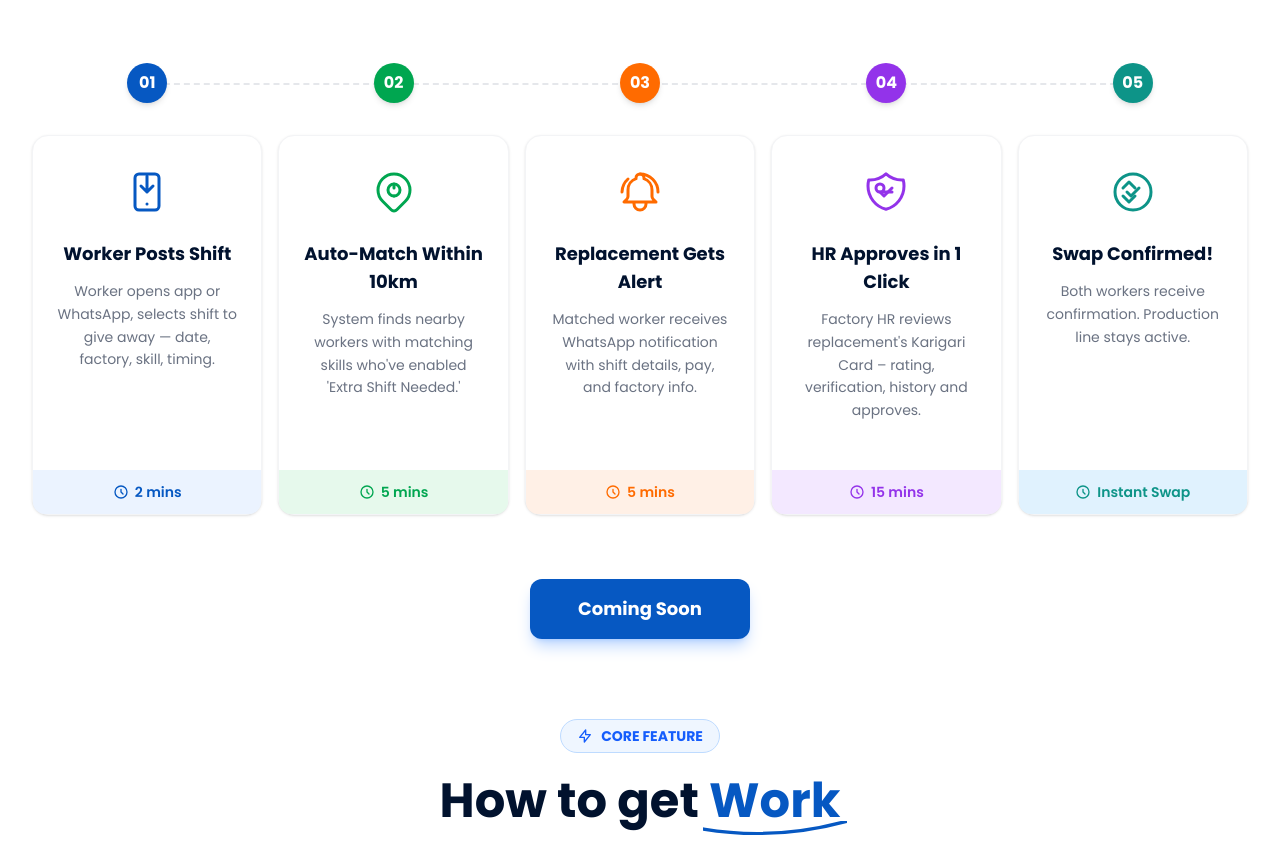
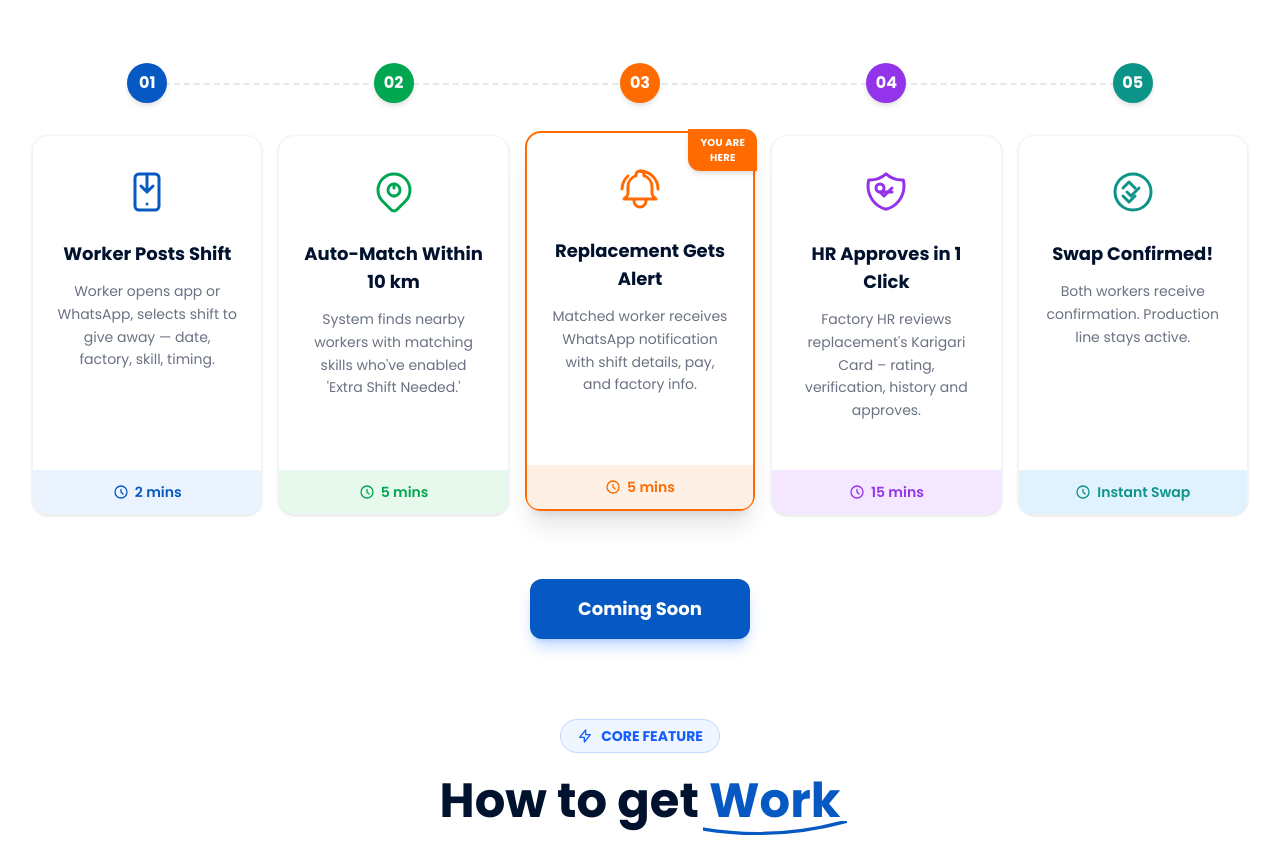
Before and after one commit to 923aryan/kbdl, a Next.js app in the folder kbdl-turborepo/apps/kbdl-landing/: page / in a window 1280 px wide. Shown: the part 1940-2793 px from the top of the page. Built offline with nearby package versions, Linux system fonts and the light colour scheme.

Commit message:
fixed bugs and added separate yml file

```diff
--- a/kbdl-turborepo/apps/kbdl-landing/components/ui/app-store.tsx
+++ b/kbdl-turborepo/apps/kbdl-landing/components/ui/app-store.tsx
@@ -14,9 +14,6 @@ export const AppStoreButton = ({ type }: { type: 'apple' | 'google' }) => {
         </svg>
       )}
       <div className="text-left flex flex-col justify-center">
-        <span className="text-[9px] text-gray-300 leading-none mb-[2px]">
-          {type === 'apple' ? 'Coming Soon on the' : 'Coming Soon on the'}
-        </span>
         <span className="text-xs font-bold leading-none">
           {type === 'apple' ? 'App Store' : 'Google Play'}
         </span>
--- a/kbdl-turborepo/apps/kbdl-landing/components/ui/geJob.tsx
+++ b/kbdl-turborepo/apps/kbdl-landing/components/ui/geJob.tsx
@@ -1,3 +1,6 @@
+'use client';
+
+import { useEffect, useState } from 'react';
 
 // Data structure for the steps
 const steps = [
@@ -161,6 +164,16 @@ const steps = [
 
 // Main timeline section component
 export default function GetWorkSection() {
+  const [activeIndex, setActiveIndex] = useState(0);
+
+  useEffect(() => {
+    const interval = setInterval(() => {
+      setActiveIndex((current) => (current + 1) % steps.length);
+    }, 2500); // Change the active card every 2.5 seconds
+
+    return () => clearInterval(interval);
+  }, []);
+
   return (
     <section className="py-10 px-4 md:px-8 bg-white overflow-hidden">
       <div className="max-w-[1400px] mx-auto flex flex-col items-center text-center">
@@ -217,7 +230,10 @@ export default function GetWorkSection() {
 
           {/* Steps Grid */}
           <div className="grid grid-cols-1 lg:grid-cols-5 gap-6 lg:gap-4 relative z-10">
-            {steps.map((step) => (
+            {steps.map((step, index) => {
+              const isActive = index === activeIndex;
+
+              return (
                 <div key={step.id} className="flex flex-col items-center">
                   {/* Number Circle */}
                   <div
@@ -228,7 +244,17 @@ export default function GetWorkSection() {
                   </div>
 
                   {/* Card */}
-                <div className="relative w-full max-w-[280px] lg:max-w-none bg-white rounded-2xl flex flex-col flex-grow text-center transition-all duration-200 hover:-translate-y-1 border border-gray-100 shadow-sm hover:border-2 hover:border-[#FF6B00] hover:shadow-lg cursor-pointer">
+                  <div className={`relative w-full max-w-[280px] lg:max-w-none bg-white rounded-2xl flex flex-col flex-grow text-center transition-all duration-300 cursor-pointer ${isActive
+                      ? "border-2 border-[#FF6B00] shadow-xl -translate-y-1"
+                      : "border border-gray-100 shadow-sm hover:border-2 hover:border-[#FF6B00] hover:shadow-lg hover:-translate-y-1"
+                    }`}>
+                    {/* "You are here" Badge for active step */}
+                    {isActive && (
+                      <div className="absolute -top-1 -right-1 bg-[#FF6B00] text-white text-[10px] font-bold uppercase tracking-wide px-3 py-1.5 rounded-bl-xl rounded-tr-xl shadow-md z-10">
+                        You are<br />here
+                      </div>
+                    )}
+
                     {/* Card Content */}
                     <div className="p-6 flex flex-col flex-grow items-center">
                       <div className="mb-4 h-16 flex items-center justify-center">
@@ -263,7 +289,8 @@ export default function GetWorkSection() {
                     </div>
                   </div>
                 </div>
-            ))}
+              );
+            })}
           </div>
         </div>
 
--- a/kbdl-turborepo/apps/kbdl-landing/components/ui/shift_swap.tsx
+++ b/kbdl-turborepo/apps/kbdl-landing/components/ui/shift_swap.tsx
@@ -1,3 +1,6 @@
+'use client';
+
+import { useEffect, useState } from 'react';
 
 // Data structure for the steps
 const steps = [
@@ -33,7 +36,7 @@ const steps = [
   },
   {
     id: "02",
-    title: "Auto-Match Within 10km",
+    title: "Auto-Match Within 10 km",
     desc: "System finds nearby workers with matching skills who've enabled 'Extra Shift Needed.'",
     time: "5 mins",
     colorHex: "#00A650",
@@ -161,6 +164,16 @@ const steps = [
 
 // Main timeline section component
 export default function ShiftSwapSection() {
+  const [activeIndex, setActiveIndex] = useState(0);
+
+  useEffect(() => {
+    const interval = setInterval(() => {
+      setActiveIndex((current) => (current + 1) % steps.length);
+    }, 2500); // Change the active card every 2.5 seconds
+
+    return () => clearInterval(interval);
+  }, []);
+
   return (
     <section className="py-10 px-4 md:px-8 bg-white overflow-hidden">
       <div className="max-w-350 mx-auto flex flex-col items-center text-center">
@@ -218,7 +231,10 @@ export default function ShiftSwapSection() {
 
           {/* Steps Grid */}
           <div className="grid grid-cols-1 lg:grid-cols-5 gap-6 lg:gap-4 relative z-10">
-            {steps.map((step) => (
+            {steps.map((step, index) => {
+              const isActive = index === activeIndex;
+
+              return (
                 <div key={step.id} className="flex flex-col items-center">
                   {/* Number Circle */}
                   <div
@@ -229,7 +245,17 @@ export default function ShiftSwapSection() {
                   </div>
 
                   {/* Card */}
-                <div className="relative w-full max-w-70 lg:max-w-none bg-white rounded-2xl flex flex-col flex-grow text-center transition-all duration-200 hover:-translate-y-1 border border-gray-100 shadow-sm hover:border-2 hover:border-[#FF6B00] hover:shadow-lg cursor-pointer">
+                  <div className={`relative w-full max-w-70 lg:max-w-none bg-white rounded-2xl flex flex-col flex-grow text-center transition-all duration-300 cursor-pointer ${isActive
+                      ? "border-2 border-[#FF6B00] shadow-xl -translate-y-1"
+                      : "border border-gray-100 shadow-sm hover:border-2 hover:border-[#FF6B00] hover:shadow-lg hover:-translate-y-1"
+                    }`}>
+                    {/* "You are here" Badge for active step */}
+                    {isActive && (
+                      <div className="absolute -top-1 -right-1 bg-[#FF6B00] text-white text-[10px] font-bold uppercase tracking-wide px-3 py-1.5 rounded-bl-xl rounded-tr-xl shadow-md z-10">
+                        You are<br />here
+                      </div>
+                    )}
+
                     {/* Card Content */}
                     <div className="p-6 flex flex-col grow items-center">
                       <div className="mb-4 h-16 flex items-center justify-center">
@@ -264,7 +290,8 @@ export default function ShiftSwapSection() {
                     </div>
                   </div>
                 </div>
-            ))}
+              );
+            })}
           </div>
         </div>
 
--- a/kbdl-turborepo/apps/kbdl-landing/components/ui/timeline.tsx
+++ b/kbdl-turborepo/apps/kbdl-landing/components/ui/timeline.tsx
@@ -1,4 +1,7 @@
+'use client';
+
 import type { JSX } from 'react';
+import { useEffect, useState } from 'react';
 
 // Data structure for the steps to keep the JSX clean
 const steps = [
@@ -38,7 +41,6 @@ const steps = [
     colorHex: '#FF6B00', // Orange (Active)
     bgClass: 'bg-[#FFF0E6]',
     textClass: 'text-[#FF6B00]',
-    isActive: true,
     icon: (
       <svg className="w-12 h-12 text-[#FF6B00]" fill="none" viewBox="0 0 24 24" stroke="currentColor">
         <path strokeLinecap="round" strokeLinejoin="round" strokeWidth={1.5} d="M10 6H5a2 2 0 00-2 2v9a2 2 0 002 2h14a2 2 0 002-2V8a2 2 0 00-2-2h-5m-4 0V5a2 2 0 114 0v1m-4 0a2 2 0 104 0m-5 8a2 2 0 100-4 2 2 0 000 4zm0 0c1.306 0 2.417.835 2.83 2M9 14a3.001 3.001 0 00-2.83 2M15 11h3m-3 4h2" />
@@ -76,6 +78,16 @@ const steps = [
 ];
 
 export default function TimelineSection(): JSX.Element {
+  const [activeIndex, setActiveIndex] = useState(0);
+
+  useEffect(() => {
+    const interval = setInterval(() => {
+      setActiveIndex((current) => (current + 1) % steps.length);
+    }, 2500); // Change the active card every 2.5 seconds
+
+    return () => clearInterval(interval);
+  }, []);
+
   return (
     <section className="py-10 px-4 md:px-8 bg-white overflow-hidden">
       <div className="max-w-350 mx-auto flex flex-col items-center text-center">
@@ -90,9 +102,9 @@ export default function TimelineSection(): JSX.Element {
 
         {/* Main Heading */}
         <h2 className="text-4xl md:text-5xl font-extrabold text-navy mb-6">
-          Hire Blue-Collar Talent in Just{' '}
+          Hire Blue-Collar Talent {' '}
           <span className="relative inline-block text-primary">
-            48 Hours!
+            Instantly
             {/* Curved Swoosh SVG */}
             <svg className="absolute w-[110%] h-4 -bottom-3 -left-[5%] text-primary" viewBox="0 0 100 20" preserveAspectRatio="none">
               <path d="M0,10 Q50,25 100,0" fill="none" stroke="currentColor" strokeWidth="4" strokeLinecap="round" />
@@ -114,7 +126,10 @@ export default function TimelineSection(): JSX.Element {
 
           {/* Grid of Steps */}
           <div className="grid grid-cols-1 lg:grid-cols-5 gap-6 lg:gap-4 relative z-10">
-            {steps.map((step) => (
+            {steps.map((step, index) => {
+              const isActive = index === activeIndex;
+
+              return (
                 <div key={step.id} className="flex flex-col items-center">
 
                   {/* Number Circle */}
@@ -126,14 +141,14 @@ export default function TimelineSection(): JSX.Element {
                   </div>
 
                   {/* Card */}
-                <div className={`relative w-full max-w-[280px] lg:max-w-none bg-white rounded-2xl flex flex-col flex-grow text-center transition-transform hover:-translate-y-1 ${step.isActive
-                  ? 'border-2 border-[#FF6B00] shadow-xl'
-                  : 'border border-gray-100 shadow-sm'
+                  <div className={`relative w-full max-w-[280px] lg:max-w-none bg-white rounded-2xl flex flex-col flex-grow text-center transition-all duration-300 cursor-pointer ${isActive
+                      ? 'border-2 border-[#FF6B00] shadow-xl -translate-y-1'
+                      : 'border border-gray-100 shadow-sm hover:-translate-y-1 hover:border-2 hover:border-[#FF6B00] hover:shadow-lg'
                     }`}>
 
                     {/* "You are here" Badge for active step */}
-                  {step.isActive && (
-                    <div className="absolute -top-1 -right-1 bg-[#FF6B00] text-white text-[10px] font-bold uppercase tracking-wide px-3 py-1.5 rounded-bl-xl rounded-tr-xl shadow-md">
+                    {isActive && (
+                      <div className="absolute -top-1 -right-1 bg-[#FF6B00] text-white text-[10px] font-bold uppercase tracking-wide px-3 py-1.5 rounded-bl-xl rounded-tr-xl shadow-md z-10">
                         You are<br />here
                       </div>
                     )}
@@ -160,7 +175,8 @@ export default function TimelineSection(): JSX.Element {
                     </div>
                   </div>
                 </div>
-            ))}
+              );
+            })}
           </div>
         </div>
 
@@ -170,7 +186,7 @@ export default function TimelineSection(): JSX.Element {
         </button>
 
         {/* Bottom Trust/Features Footer */}
-        <div className="w-full max-w-6xl border-t border-gray-100 pt-10">
+        <div className="w-full max-w-6xl border-t border-gray-100 md:pt-10">
           <div className="grid grid-cols-1 sm:grid-cols-2 lg:grid-cols-4 gap-8">
 
             <TrustBadge
@@ -206,15 +222,33 @@ export default function TimelineSection(): JSX.Element {
 }
 
 // Small helper component for the trust badges at the bottom
-function TrustBadge({ icon, title, desc, colorClass }: { icon: string, title: string, desc: string, colorClass: string }) {
+function TrustBadge({
+  icon,
+  title,
+  desc,
+  colorClass,
+}: {
+  icon: string;
+  title: string;
+  desc: string;
+  colorClass: string;
+}) {
   return (
-    <div className="flex items-center gap-4 text-left justify-center lg:justify-start">
-      <div className={`w-12 h-12 rounded-full flex items-center justify-center text-xl font-bold ${colorClass}`}>
+    <div className="flex flex-col sm:flex-row items-center text-center sm:text-left gap-4">
+      <div
+        className={`w-12 h-12 rounded-full flex items-center justify-center text-xl font-bold ${colorClass}`}
+      >
         {icon}
       </div>
+
       <div>
-        <h4 className="text-navy font-bold text-sm mb-0.5">{title}</h4>
-        <p className="text-gray-500 text-xs">{desc}</p>
+        <h4 className="text-navy font-bold text-sm mb-0.5">
+          {title}
+        </h4>
+
+        <p className="text-gray-500 text-xs">
+          {desc}
+        </p>
       </div>
     </div>
   );
```
Also changed, not shown: kbdl-turborepo/apps/kbdl-landing/components/ui/whom-we-serve.tsx (+4 -5 lines). Lines whose indentation alone changed are shown as unchanged.
